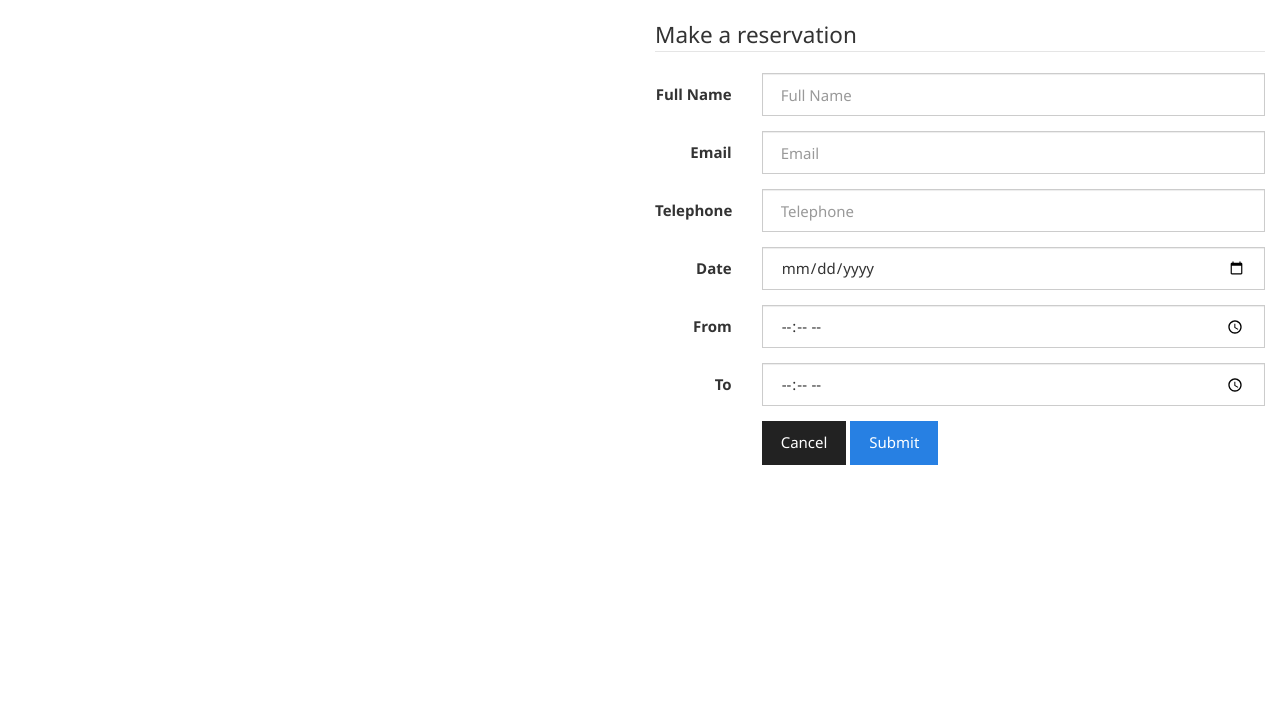
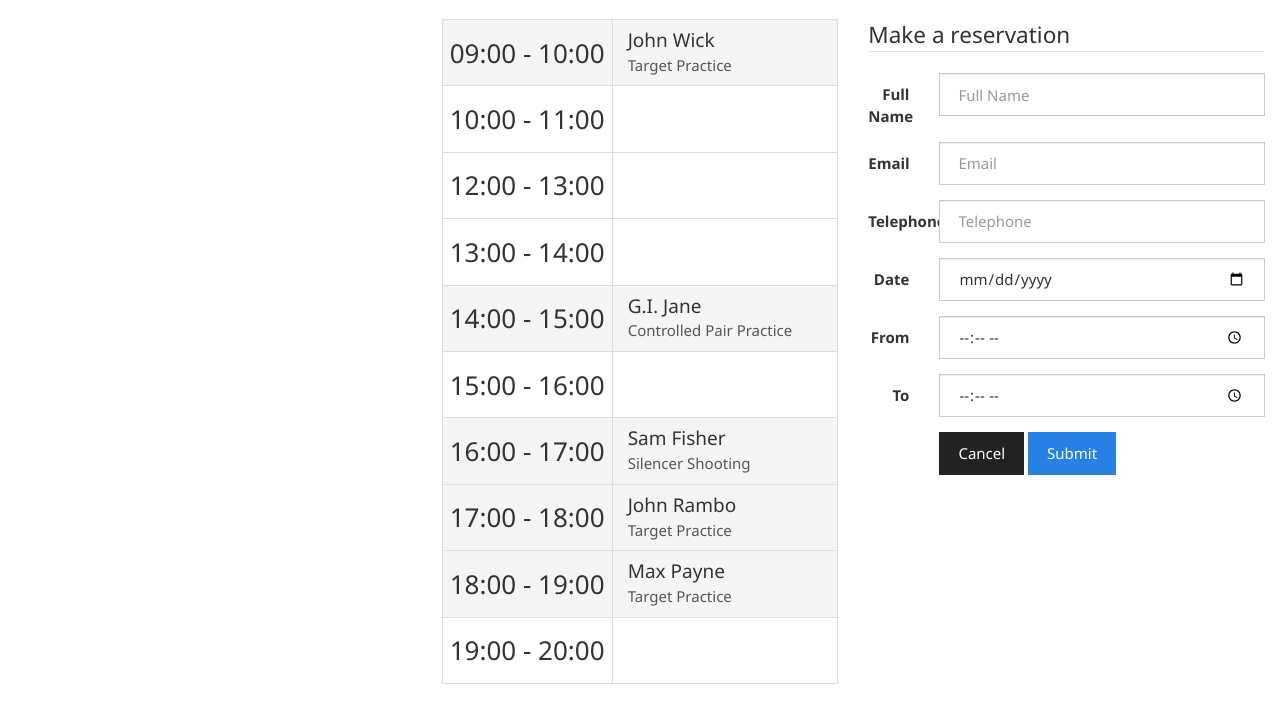
Before and after one commit to krzochalski/Range-Scheduler-DEMO, a website: page index.html in a window 1280 px wide. Shown: the part 54-776 px from the top of the page. Drawn offline with nearby package versions, Linux system fonts and the light colour scheme; files that its build step writes are made by us from their sources.

Commit message:
added timeline

```diff
--- a/index.html
+++ b/index.html
@@ -56,10 +56,66 @@
 
     <section class="container-fluid">
         <div class="row">
-            <div class="col-xs-6 range-container">
+            <div class="col-xs-4 range-container">
                 <div id="ranges-container"></div>
             </div>
-            <div class="col-xs-6">
+            <div class="col-xs-4 range-container">
+                <div id="ranges-timeline">
+                    <div class="list-group timeline">
+                        <a href="#" class="list-group-item occupied">
+                            <h3 class="list-group-item-heading timeline-time"><span class="label-time text-center">09:00 - 10:00</span></h3>
+                            <h4 class="list-group-item-heading">John Wick</h4>
+                            <p class="list-group-item-text">Target Practice</p>
+                        </a>
+                        <a href="#" class="list-group-item bg-danger">
+                            <h3 class="list-group-item-heading timeline-time"><span class="label-time text-center">10:00 - 11:00</span></h3>
+                            <h4 class="list-group-item-heading">&nbsp;</h4>
+                            <p class="list-group-item-text">&nbsp;</p>
+                        </a>
+                        <a href="#" class="list-group-item">
+                            <h3 class="list-group-item-heading timeline-time"><span class="label-time text-center">12:00 - 13:00</span></h3>
+                            <h4 class="list-group-item-heading">&nbsp;</h4>
+                            <p class="list-group-item-text">&nbsp;</p>
+                        </a>
+                        <a href="#" class="list-group-item">
+                            <h3 class="list-group-item-heading timeline-time"><span class="label-time text-center">13:00 - 14:00</span></h3>
+                            <h4 class="list-group-item-heading">&nbsp;</h4>
+                            <p class="list-group-item-text">&nbsp;</p>
+                        </a>
+                        <a href="#" class="list-group-item occupied">
+                            <h3 class="list-group-item-heading timeline-time"><span class="label-time text-center">14:00 - 15:00</span></h3>
+                            <h4 class="list-group-item-heading">G.I. Jane</h4>
+                            <p class="list-group-item-text">Controlled Pair Practice</p>
+                        </a>
+                        <a href="#" class="list-group-item">
+                            <h3 class="list-group-item-heading timeline-time"><span class="label-time text-center">15:00 - 16:00</span></h3>
+                            <h4 class="list-group-item-heading">&nbsp;</h4>
+                            <p class="list-group-item-text">&nbsp;</p>
+                        </a>
+                        <a href="#" class="list-group-item occupied">
+                            <h3 class="list-group-item-heading timeline-time"><span class="label-time text-center">16:00 - 17:00</span></h3>
+                            <h4 class="list-group-item-heading">Sam Fisher</h4>
+                            <p class="list-group-item-text">Silencer Shooting</p>
+                        </a>
+                        <a href="#" class="list-group-item occupied">
+                            <h3 class="list-group-item-heading timeline-time"><span class="label-time text-center">17:00 - 18:00</span></h3>
+                            <h4 class="list-group-item-heading">John Rambo</h4>
+                            <p class="list-group-item-text">Target Practice</p>
+                        </a>
+                        <a href="#" class="list-group-item occupied">
+                            <h3 class="list-group-item-heading timeline-time"><span class="label-time text-center">18:00 - 19:00</span></h3>
+                            <h4 class="list-group-item-heading">Max Payne</h4>
+                            <p class="list-group-item-text">Target Practice</p>
+                        </a>
+                        <a href="#" class="list-group-item">
+                            <h3 class="list-group-item-heading timeline-time"><span class="label-time text-center">19:00 - 20:00</span></h3>
+                            <h4 class="list-group-item-heading">&nbsp;</h4>
+                            <p class="list-group-item-text">&nbsp;</p>
+                        </a>
+                    </div>
+                </div>
+            </div>
+            <div class="col-xs-4">
                 <form id="form" class="form-horizontal reservation-form">
                     <fieldset>
                         <legend>Make a reservation</legend>
--- a/js/app.js
+++ b/js/app.js
@@ -72,10 +72,10 @@ let renderLanes = () => {
 
     if (LocalStorageManager(DataKeys.ranges).exemplaryData.isInstalled()) {
         return `${ranges.map(range => `
-            <div class="range m-${range.type}">
-                <div class="label text-center"><h2 class="text-primary">25m</h2></div>
+            <div class="range m-${range.size}">
+                <div class="label text-center"><h2 class="text-primary">${range.size}m</h2></div>
                 <div class="lanes">
-                    ${range.lanes.map(lane => `<div class="lane"><div class="position">${lane.number}</div></div>`).join('')}
+                    ${range.lanes.map(lane => `<div class="lane"><div class="position">${lane.number}</div><span class="badge pull-right">${Math.floor(Math.random() * 100)}%</span></div>`).join('')}
                 </div>
             </div>`
         ).join('')}`;
--- /dev/null
+++ b/scss/components/_range.scss
@@ -0,0 +1,78 @@
+.range-container {
+  position: relative;
+
+  .range {
+    position: relative;
+    border: 2px solid black;
+    margin-bottom: 15px;
+
+    &.m-25 {
+      width: 100%;
+    }
+
+    &.m-50 {
+      width: 100%;
+    }
+  }
+
+  .lanes {
+    position: relative;
+    z-index: 5;
+  }
+
+  .lane {
+    position: relative;
+    cursor: pointer;
+    background-color: lightgray;
+
+    &:before {
+      content: "";
+      display: block;
+      position: absolute;
+      bottom: 0;
+      width: 100%;
+      height: 1px;
+      background-color: black;
+    }
+
+    &:last-child {
+      &:before {
+        display: none;
+      }
+    }
+
+    &:hover,
+    .active {
+      background-color: darkgray;
+
+      &:after {
+        content: "OK";
+        position: absolute;
+        display: block;
+        height: 100%;
+        width: 31px;
+        top: 0;
+        right: 0;
+        border-left: 1px solid black;
+        line-height: 31px;
+        text-align: center;
+        font-weight: bold;
+      }
+
+      .position {
+        background-color: darkgreen;
+      }
+    }
+
+    &:last-child {
+      border: 0;
+    }
+
+    .position {
+      color: white;
+      display: inline-block;
+      padding: 5px 20px;
+      background-color: seagreen;
+    }
+  }
+}
--- /dev/null
+++ b/scss/components/_timeline.scss
@@ -0,0 +1,30 @@
+.timeline {
+
+  .list-group-item {
+    padding-left: 170px + 15px;
+
+    &:hover {
+      background-color: #2780e3;
+    }
+
+    &.occupied {
+      background-color: #f5f5f5;
+    }
+  }
+
+  &-time {
+    position: absolute;
+    width: 170px;
+    height: 100%;
+    border-right: 1px solid #dddddd;
+    top: 0; left: 0;
+
+    .label-time {
+      position: absolute;
+      vertical-align: middle;
+      width: 100%;
+      top: 50%;
+      transform: translateY(-50%);
+    }
+  }
+}
--- a/scss/styles.scss
+++ b/scss/styles.scss
@@ -1,78 +1,2 @@
-.range-container {
-  position: relative;
-
-  .range {
-    position: relative;
-    border: 2px solid black;
-    margin-bottom: 15px;
-
-    &.m-25 {
-      width: 100%;
-    }
-
-    &.m-50 {
-      width: 100%;
-    }
-  }
-
-  .lanes {
-    position: relative;
-    z-index: 5;
-  }
-
-  .lane {
-    position: relative;
-    cursor: pointer;
-    background-color: lightgray;
-
-    &:before {
-      content: "";
-      display: block;
-      position: absolute;
-      bottom: 0;
-      width: 100%;
-      height: 1px;
-      background-color: black;
-    }
-
-    &:last-child {
-      &:before {
-        display: none;
-      }
-    }
-
-    &:hover,
-    .active {
-      background-color: darkgray;
-
-      &:after {
-        content: "OK";
-        position: absolute;
-        display: block;
-        height: 100%;
-        width: 31px;
-        top: 0;
-        right: 0;
-        border-left: 1px solid black;
-        line-height: 31px;
-        text-align: center;
-        font-weight: bold;
-      }
-
-      .position {
-        background-color: darkgreen;
-      }
-    }
-
-    &:last-child {
-      border: 0;
-    }
-
-    .position {
-      color: white;
-      display: inline-block;
-      padding: 5px 20px;
-      background-color: seagreen;
-    }
-  }
-}
+@import "components/range";
+@import "components/timeline";
```
